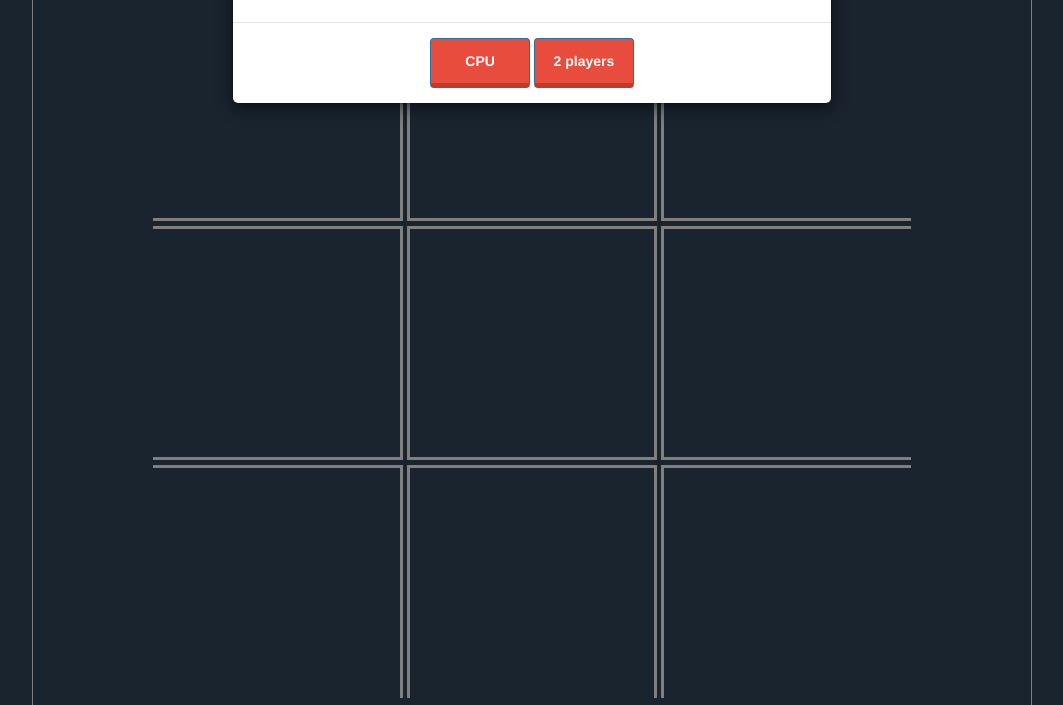
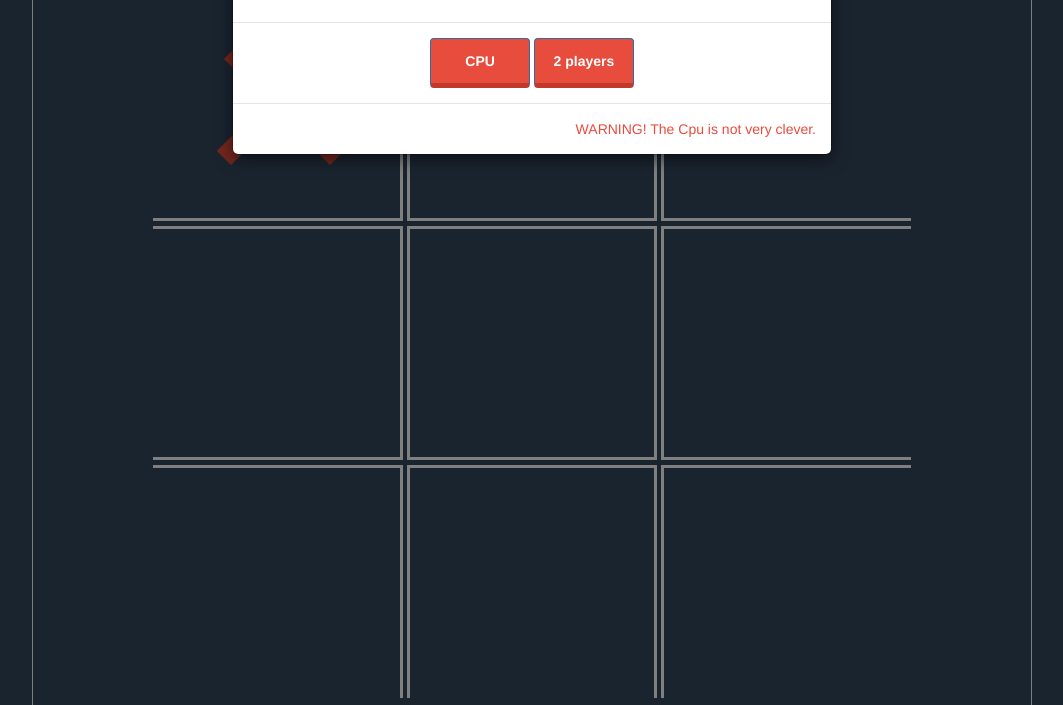
Before and after one commit to juanlop9717/FCC-tictac, a plain HTML site: page index.html in a window 1280 px wide. Both pictures are taken after a click on the button "New Game". Shown: the part 95-800 px from the top of the page, without its empty margins (108-1171 px from the left). Drawn offline with nearby package versions, Linux system fonts and the light colour scheme.

Commit message:
Added Minor changes

```diff
--- a/index.html
+++ b/index.html
@@ -2,7 +2,7 @@
 <html lang="en">
 <head>
 	<meta charset="UTF-8">
-	<title>Simon Game!</title>
+	<title>Tic Tac Toe!</title>
 	<link rel="stylesheet" href="https://maxcdn.bootstrapcdn.com/bootstrap/3.3.7/css/bootstrap.min.css" integrity="sha384-BVYiiSIFeK1dGmJRAkycuHAHRg32OmUcww7on3RYdg4Va+PmSTsz/K68vbdEjh4u" crossorigin="anonymous">
 	<link rel="stylesheet" href="css/master.css">
 	<link href="https://fonts.googleapis.com/css?family=Quicksand" rel="stylesheet">
@@ -45,6 +45,9 @@
 					<button type="button" class="btn btn-primary" id="cpu">CPU</button>
 					<button type="button" class="btn btn-primary" id="player2">2 players</button>
 				</div>
+				<div class="modal-footer">
+					<span>WARNING! The Cpu is not very clever.</span>
+				</div>
 			</div>
 		</div>
 	</div>
@@ -66,7 +69,7 @@
 
 	<div class="container-fluid text-center">
 		<div class="table">
-			<div class="cube" id="cube1"></div>
+			<div class="cube" id="cube1"><div class="cross"></div></div>
 			<div class="cube" id="cube2"></div>
 			<div class="cube" id="cube3"></div>
 			<div class="cube" id="cube4"></div>
```
